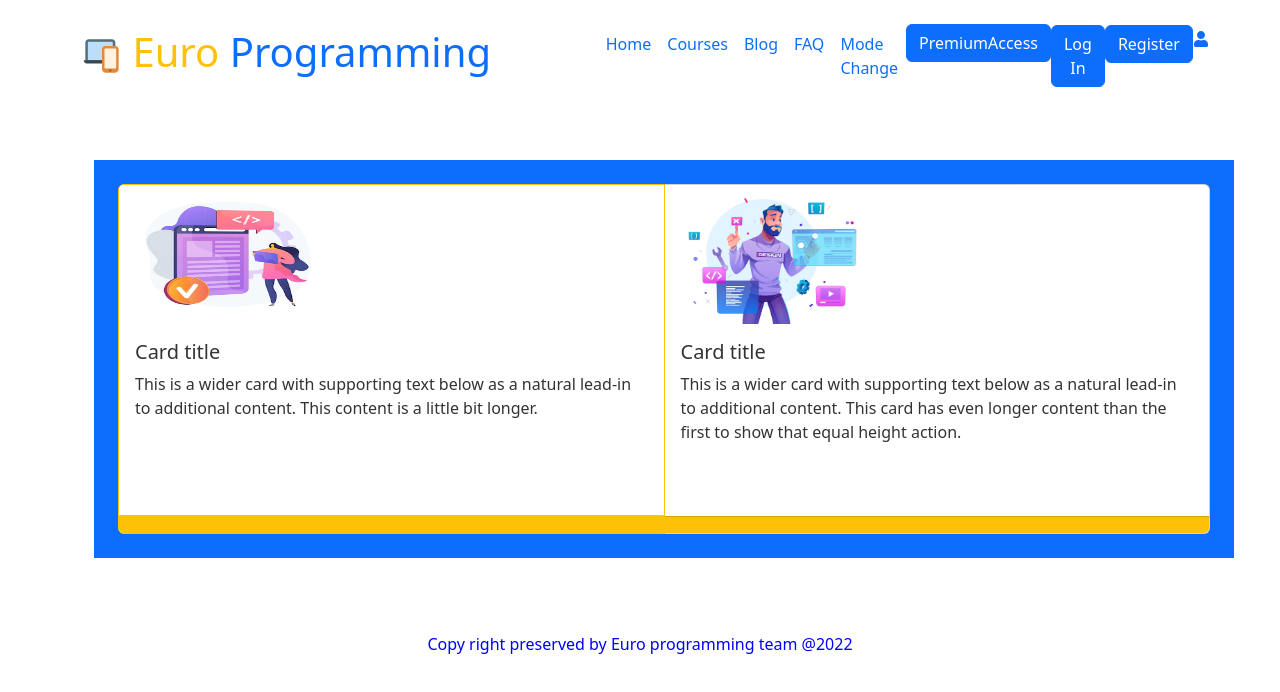
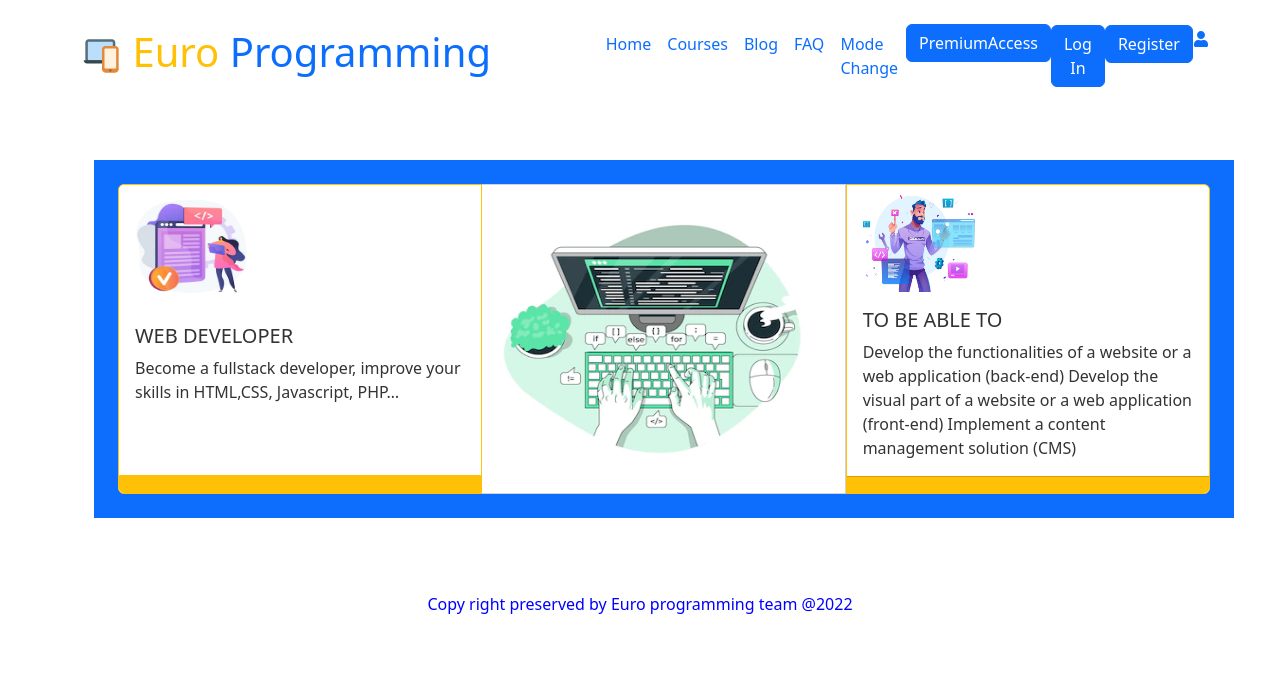
Before and after one commit to tahminarim/euro-programming, a React (Create React App) app: page / in a window 1280 px wide. Shown: the top 692 px of the page. Built offline with nearby package versions, Linux system fonts and the light colour scheme; no server answers.

Commit message:
FAQ added

```diff
--- a/src/pages/FAQ/FAQ.js
+++ b/src/pages/FAQ/FAQ.js
@@ -1,10 +1,56 @@
 import React from 'react';
+
+import Accordion from 'react-bootstrap/Accordion';
 
 const FAQ = () => {
     return (
-        <div>
-            <h1>faq</h1>
-        </div>
+        <Accordion>
+        <Accordion.Item eventKey="0">
+          <Accordion.Header>#1 What will be my job after doing the courses?</Accordion.Header>
+          <Accordion.Body>
+                *Employee of a digital services company (ESN) or a web agency, on client projects
+                <br/>*Employee of a company, on internal projects
+                <br/>*Independent, directly for customers
+           </Accordion.Body>
+        </Accordion.Item>
+
+
+        <Accordion.Item eventKey="1">
+          <Accordion.Header>#2  What will be the technical skil?</Accordion.Header>
+          <Accordion.Body>
+                 * Implement the methods and techniques of programming a language
+
+                <br/>
+                * Use layout tools <br/>
+                * Use content management solutions (CMS)
+          </Accordion.Body>
+        </Accordion.Item>
+
+        <Accordion.Item eventKey="2">
+          <Accordion.Header>#3 PROFESSIONAL POSTURE?</Accordion.Header>
+          <Accordion.Body>
+                    The web developer is:
+
+                    Autonomous
+                    Rigorous and methodical
+                    Listening to the customer
+                    Good communicator
+            </Accordion.Body>
+        </Accordion.Item>
+
+
+
+        <Accordion.Item eventKey="3">
+          <Accordion.Header>#4 What are the goal of the course? </Accordion.Header>
+          <Accordion.Body>
+                 Develop the functionalities of a website or a web application (back-end)
+                Develop the visual part of a website or a web application (front-end)
+                Implement a content management solution (CMS)
+          </Accordion.Body>
+        </Accordion.Item>
+
+
+      </Accordion>
     );
 };
 
--- a/src/pages/Home/Home.js
+++ b/src/pages/Home/Home.js
@@ -13,10 +13,10 @@ const Home = () => {
       <Card className='border border-warning '>
         <Card.Img variant="top" src={pic3} />
         <Card.Body>
-          <Card.Title>Card title</Card.Title>
+          <Card.Title> WEB DEVELOPER</Card.Title>
           <Card.Text>
-            This is a wider card with supporting text below as a natural lead-in
-            to additional content. This content is a little bit longer.
+
+              Become a fullstack developer, improve your skills in HTML,CSS, Javascript, PHP…
           </Card.Text>
         </Card.Body>
         <Card.Footer className='border border-warning bg-warning'>
@@ -25,13 +25,21 @@ const Home = () => {
       </Card>
 
       <Card>
+        <img variant="top" src={pic4} alt=""
+        style={{ height: "18em" ,
+         width: "20em" , margin: "10px" }} />
+
+      </Card>
+
+      <Card className='border border-warning '>
         <Card.Img variant="top" src={pic1} />
         <Card.Body>
-          <Card.Title>Card title</Card.Title>
+          <Card.Title> TO BE ABLE TO</Card.Title>
           <Card.Text>
-            This is a wider card with supporting text below as a natural lead-in
-            to additional content. This card has even longer content than the
-            first to show that equal height action.
+
+Develop the functionalities of a website or a web application (back-end)
+Develop the visual part of a website or a web application (front-end)
+Implement a content management solution (CMS)
           </Card.Text>
         </Card.Body>
         <Card.Footer className='bg-warning'>
```
Also changed, not shown: src/pages/Shared/Header/Header.js (+24 -6 lines).
